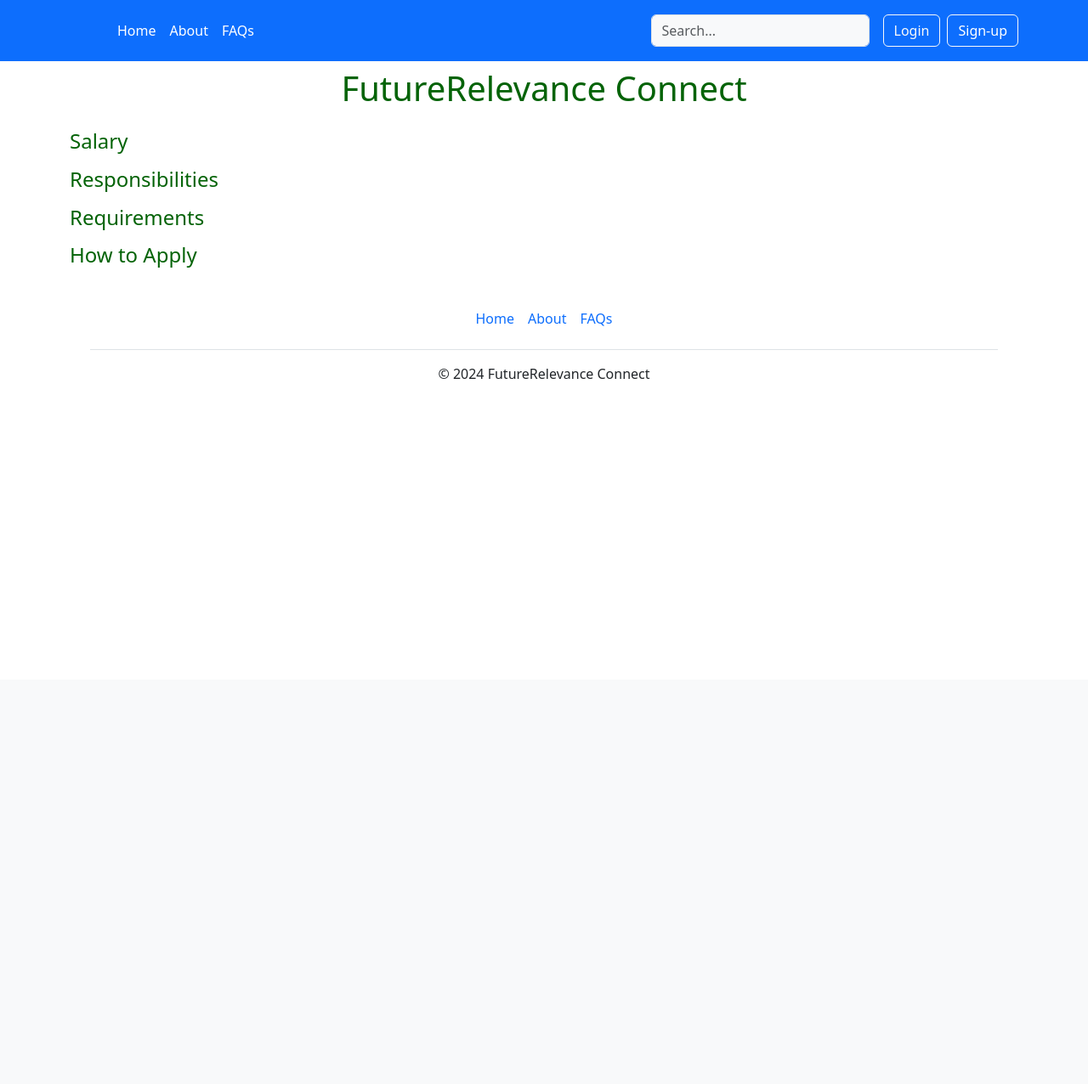
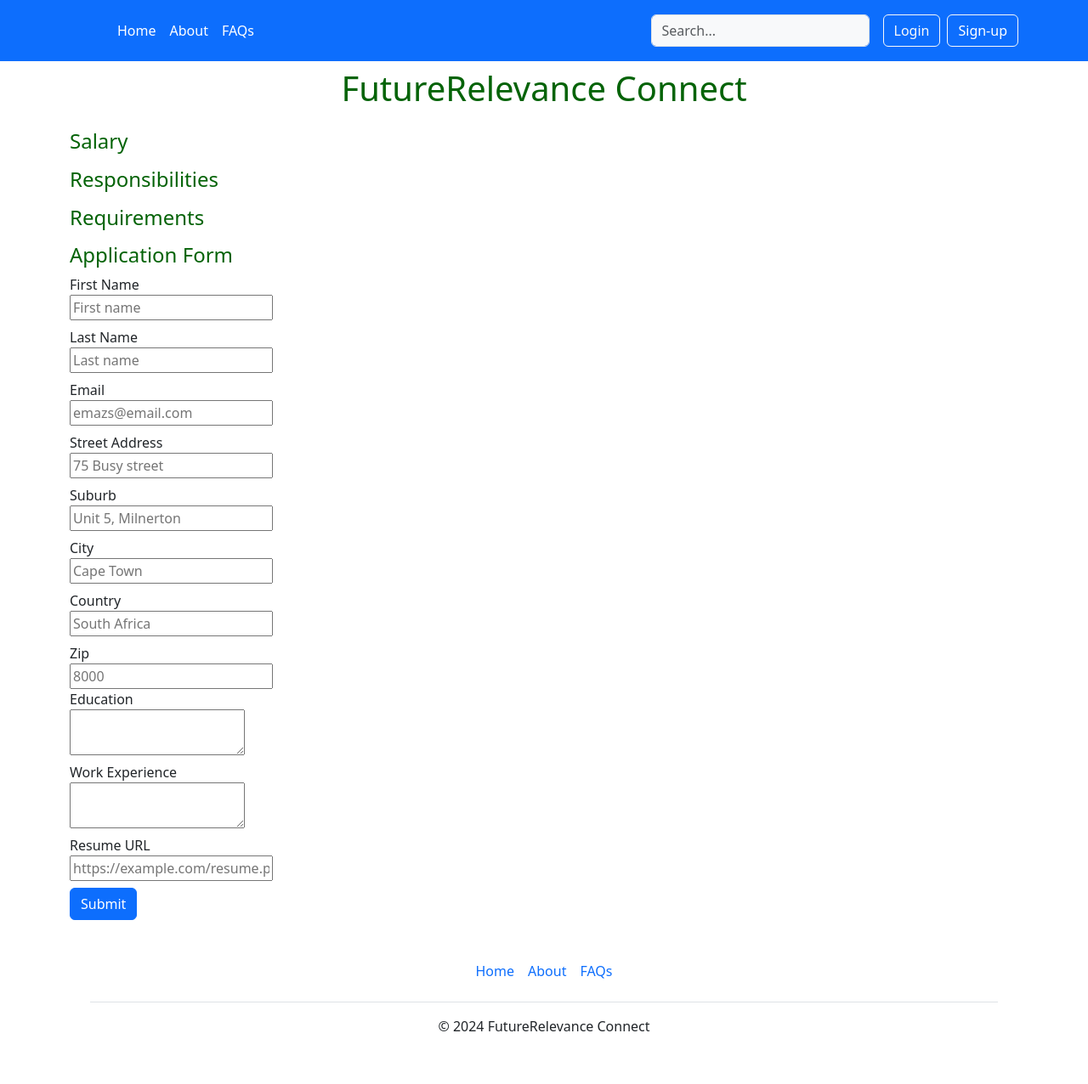
Before and after one commit to Trying2Code/futurerelevance-connect-v2-website, a Flask app: template templates/jobpage.html in a window 1280 px wide. Shown: the whole page at 85% size. Before the commit the page ends 446 px from the top, so only its background shows below. Run offline with Flask 3, Linux system fonts and the light colour scheme; the template is opened without the code that fills it, so the values that code supplies are empty.

Commit message:
form submission to database

```diff
--- a/app.py
+++ b/app.py
@@ -1,5 +1,5 @@
-from flask import Flask, render_template, jsonify
-from database import load_jobs_from_db, load_job_from_db
+from flask import Flask, render_template, jsonify, request
+from database import load_jobs_from_db, load_job_from_db, add_application_to_db
 
 app = Flask(__name__)
 
@@ -38,6 +38,17 @@ def show_job(id):
         return "Not Found", 404
     return render_template('jobpage.html', job=job)
 
+@app.route("/job/<id>/apply", methods=['post'])
+def apply_to_job(id):
+    data = request.form
+    job = load_job_from_db(id)
+    add_application_to_db(id, data)
+    # store this in the DB
+    # send an email to the applicant
+    # display an acknowledgment
+    return render_template('application_submitted.html', application=data, job=job)
+
+
 
 if __name__ == '__main__':
   app.run(host='0.0.0.0', debug=True)
--- /dev/null
+++ b/templates/application_form.html
@@ -0,0 +1,60 @@
+<h4>Application Form</h4>
+<form action="/job/{{job['id']}}/apply" method="post">
+  <div class="mb-2">
+    <label for="first_name"">First Name</label><br>
+    <input type="text" name="first_name" placeholder="First name">
+  </div>
+
+  <div class="mb-2">
+    <label for="last_name">Last Name</label><br>
+    <input type="text" name="last_name" placeholder="Last name">
+  </div>
+
+  <div class="mb-2">
+    <label for="email">Email</label><br>
+    <input type="text" name="email" placeholder="emazs@email.com">
+  </div>
+
+  <div class="mb-2">
+    <label for="street_address">Street Address</label><br>
+  <input type="text" name="street_address" placeholder="75 Busy street">
+</div>
+
+  <div class="mb-2">
+    <label for="unit_suburb">Suburb</label><br>
+  <input type="text" name="unit_suburb" placeholder="Unit 5, Milnerton">
+  </div>
+
+  <div class="mb-2">
+    <label for="inputCity">City</label><br>
+  <input type="text" name="city" placeholder="Cape Town">
+  </div>
+
+  <div class="mb-2">
+    <label for="inputCountry">Country</label><br>
+  <input type="text" name="country" placeholder="South Africa">
+  </div>
+
+<div class="col-md-2">
+  <label for="inputZip">Zip</label>
+  <input type="text" name="area_code" placeholder="8000">
+</div>
+
+  <div class="mb-2">
+    <label>Education</label><br>
+  <textarea name="education"></textarea>
+  </div>
+
+  <div class="mb-2">
+    <label>Work Experience</label><br>
+  <textarea name="work_experience"></textarea>
+  </div>
+  <div class="mb-2">
+    <label>Resume URL</label><br>
+    <input type="text" name="resume_url" placeholder="https://example.com/resume.pdf">
+  </div>
+
+  <div class="col-md-12">
+    <input type="submit" class="btn btn-primary">
+  </div>
+  </form>
--- a/templates/bootstrap.html
+++ b/templates/bootstrap.html
@@ -24,4 +24,8 @@
   {
     color:rgb(4,99,7);
   }
+  h5
+  {
+    color:rgb(4,99,7);
+  }
 </style>
--- a/templates/jobpage.html
+++ b/templates/jobpage.html
@@ -25,7 +25,7 @@
           <li>{{line}}</li>
         {% endfor %}
       </ol>
-    <h4>How to Apply</h4>
+    {% include 'application_form.html' %}
        <div class="container">
     {% include 'footer.html' %}
         </body>
```
Also changed, not shown: database.py (+9 -1 lines), templates/application_submitted.html (added, +49 -0 lines).
